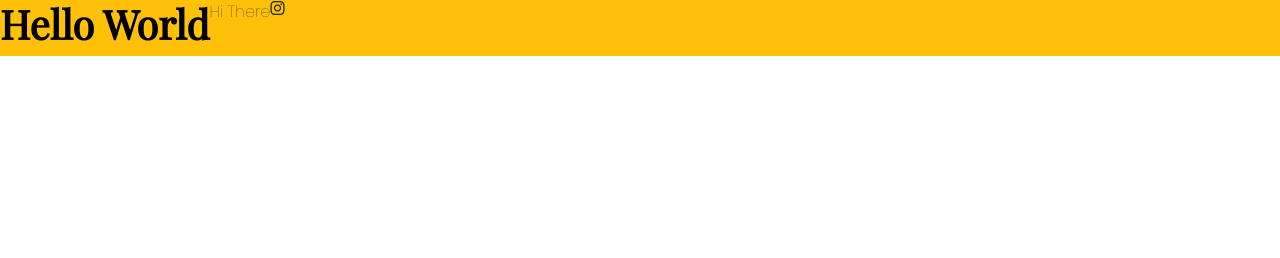
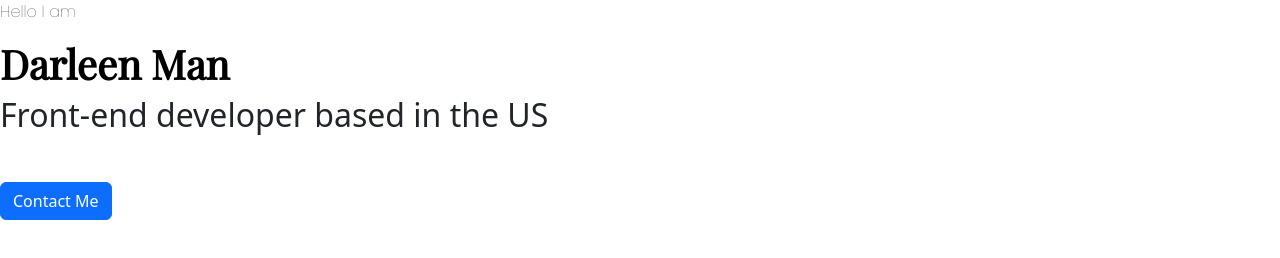
Before and after one commit to darleeenman/portfolio-project, a plain HTML site: page index.html in a window 1280 px wide. Drawn offline with nearby package versions, Linux system fonts and the light colour scheme.

Commit message:
Update index.html
add div class, heading class

```diff
--- a/index.html
+++ b/index.html
@@ -30,10 +30,11 @@
       rel="stylesheet" />
   </head>
   <body>
-    <div class="d-flex bg-warning">
-      <h1>Hello World</h1>
-      <p>Hi There</p>
-      <i class="fab fa-instagram"></i>
+    <div class="hero">
+      <p>Hello I am</p>
+      <h1>Darleen Man</h1>
+      <h2 class="mb-5">Front-end developer based in the US</h2>
+      <div><a href="#" class="btn btn-primary">Contact Me</a></div>
     </div>
   </body>
 </html>
```
